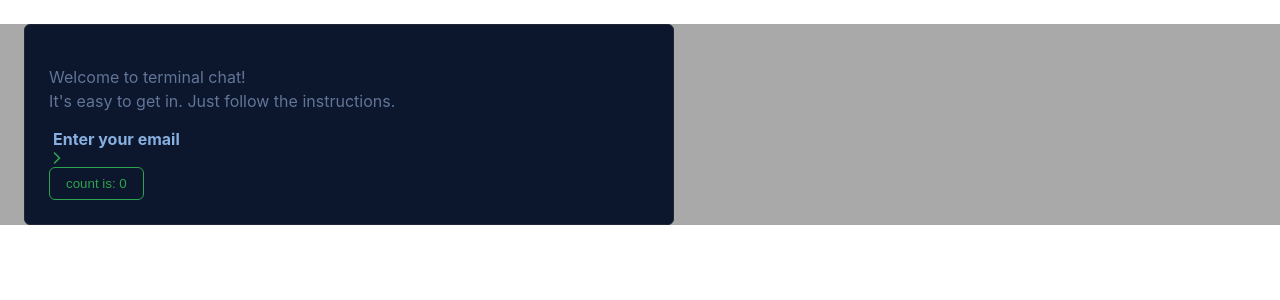
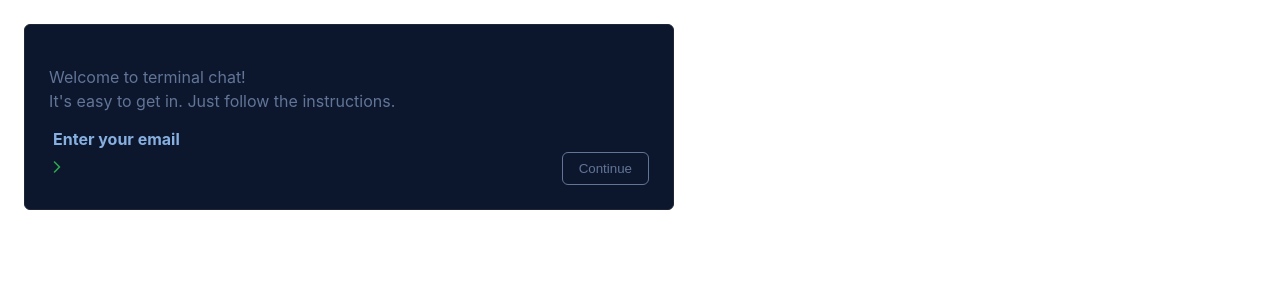
Before and after one commit to whispyy/term-auth, a React (Vite) app: page / in a window 1280 px wide. Shown: the top 300 px of the page. Built offline with nearby package versions, Linux system fonts and the light colour scheme.

Commit message:
feat(signup): create base signup box

```diff
--- a/src/common/Button.jsx
+++ b/src/common/Button.jsx
@@ -8,6 +8,14 @@ const Button = styled.button`
   border-radius: ${Metrics.radius.normal}px;
   padding: ${Metrics.small}px ${Metrics.medium}px;
   cursor: ${({ disabled }) => disabled ? 'unset' : 'pointer'};
+
+  &:hover {
+    opacity: ${({ disabled }) => disabled ? '1' : '0.8'};
+  }
+
+  &:active {
+    opacity: 0.6;
+  }
 `
 
 export default Button
--- a/src/common/forms/ArrowIcon.jsx
+++ b/src/common/forms/ArrowIcon.jsx
@@ -3,6 +3,7 @@ import { Colors } from '../theme'
 
 const IconContainer = styled.div`
   height: 16px;
+  width: 16px;
 `
 
 const Icon = styled.svg.attrs({
--- a/src/common/forms/Field.jsx
+++ b/src/common/forms/Field.jsx
@@ -3,11 +3,11 @@ import Input from './Input'
 
 const Field = ({
   id = 'default',
-  label,
+  labelText,
   ...props
 }) => (
   <div>
-    <Label for={id}>{label}</Label>
+    <Label htmlFor={id}>{labelText}</Label>
     <Input id={id} {...props} />
   </div>
 )
--- a/src/common/forms/Input.jsx
+++ b/src/common/forms/Input.jsx
@@ -5,6 +5,7 @@ const Wrapper = styled.div`
   display: flex;
   flex: 0 0 auto;
   align-items: center;
+  margin: 8px 0;
 `
 
 const StyledInput = styled.input`
@@ -14,7 +15,7 @@ const StyledInput = styled.input`
 
   color: white;
   font-weight: 700;
-  height: 16px;
+  font-size: 16px;
 `
 
 const Input = ({ ...props }) => (
--- a/src/signup/Signup.jsx
+++ b/src/signup/Signup.jsx
@@ -1,10 +1,17 @@
+import styled from 'styled-components'
 import SignupBox from './SignupBox'
+
+const Page = styled.div`
+  width: 100%;
+  height: 100%;
+  background-color: dark-grey;
+`
 
 const Signup = () => {
   return (
-    <div style={{ background: 'darkGrey' }}>
+    <Page>
       <SignupBox />
-    </div>
+    </Page>
   )
 }
 
--- a/src/signup/SignupBox.jsx
+++ b/src/signup/SignupBox.jsx
@@ -8,8 +8,31 @@ const Text = styled.p`
   line-height: 1.5;
 `
 
+const Row = styled.div`
+  display: flex;
+  justify-content: space-between;
+`
+
+const ButtonContainer = styled.div`
+  display: flex;
+  align-items: flex-end;
+`
+
 const Signup = () => {
-  const [count, setCount] = useState(0)
+  const [email, setEmail] = useState('')
+  const [emailValid, setEmailValid] = useState(false)
+  const [password, setPassword] = useState('')
+
+  const validateEmail = () => {
+    if (email.length) {
+      setEmailValid(true)
+    }
+  }
+  const submit = () => {
+    if (password.length > 8) {
+      console.log(email, password)
+    }
+  }
 
   return (
     <ContainerBox>
@@ -18,11 +41,49 @@ const Signup = () => {
         It's easy to get in. Just follow the instructions.
       </Text>
 
-      <Field label="Enter your email" />
+      <Row>
+        <Field
+          id="email"
+          labelText="Enter your email"
+          type="email"
+          value={email}
+          onChange={(e) => setEmail(e.target.value)}
+          onKeyDown={(e) => e.key === 'Enter' && validateEmail()}
+        />
+        {!emailValid &&
+          <ButtonContainer>
+            <Button
+              type="button"
+              onClick={validateEmail}
+              disabled={!email.length}
+            >
+              Continue
+            </Button>
+          </ButtonContainer>
+        }
+      </Row>
 
-      <Button type="button" onClick={() => setCount((count) => count + 1)}>
-        count is: {count}
-      </Button>
+      {emailValid &&
+        <Row>
+          <Field
+            id="password"
+            labelText="Create a password"
+            type="password"
+            value={password}
+            onChange={(e) => setPassword(e.target.value)}
+            onKeyDown={(e) => e.key === 'Enter' && submit()}
+          />
+          <ButtonContainer>
+            <Button
+              type="button"
+              onClick={submit}
+              disabled={password.length < 8}
+            >
+              Submit
+            </Button>
+          </ButtonContainer>
+        </Row>
+      }
     </ContainerBox>
   )
 }
```
